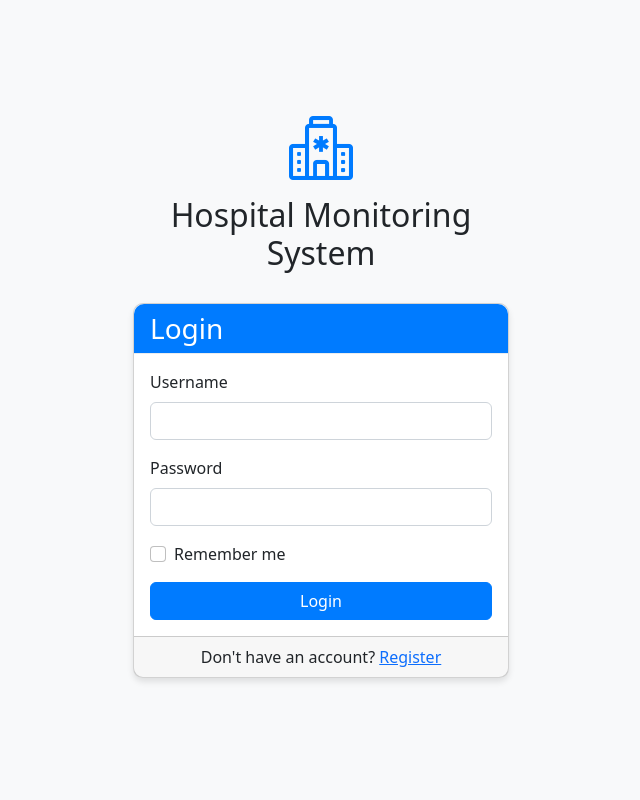
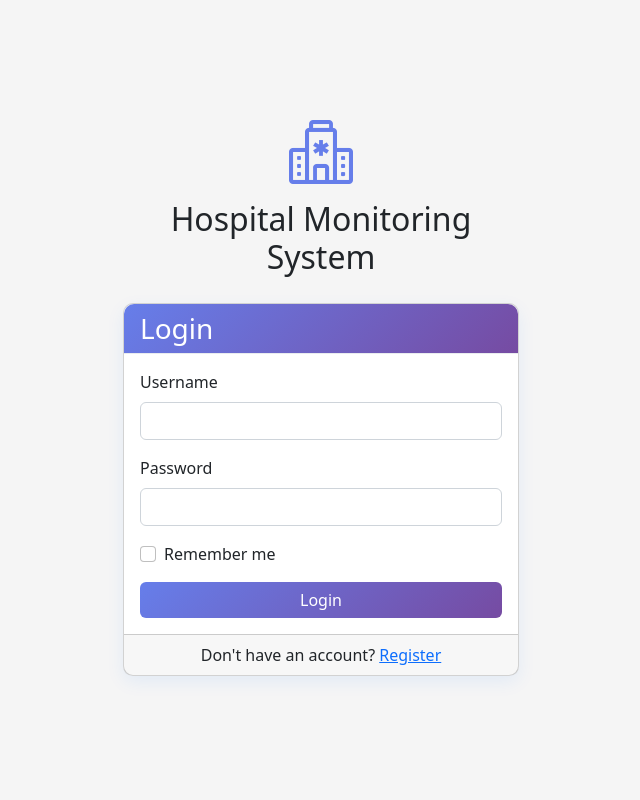
Before and after one commit to KMohnishM/Crypto_Project, a Flask app: page /auth/login in a window 1280 px wide. Shown: the whole page, without its empty margins (319-959 px from the left). Run offline with Flask 2, Linux system fonts and the light colour scheme.

Commit message:
Login update

```diff
--- a/services/web_dashboard/app.py
+++ b/services/web_dashboard/app.py
@@ -284,18 +284,22 @@ with app.app_context():
         try:
             user_count = User.query.count()
             if user_count == 0:
-                # Create admin user
-                admin = User(
-                    username='admin',
-                    email='admin@hospital.com',
-                    first_name='System',
-                    last_name='Administrator',
-                    role='admin'
-                )
-                admin.set_password('admin')
-                db.session.add(admin)
-                db.session.commit()
-                print("✅ Created default admin user: username=admin, password=admin")
+                # Optionally create default admin user
+                CREATE_DEFAULT_ADMIN = os.getenv('CREATE_DEFAULT_ADMIN', 'true').lower() == 'true'
+                if CREATE_DEFAULT_ADMIN:
+                    admin = User(
+                        username='admin',
+                        email='admin@hospital.com',
+                        first_name='System',
+                        last_name='Administrator',
+                        role='admin'
+                    )
+                    admin.set_password('admin')
+                    db.session.add(admin)
+                    db.session.commit()
+                    print("✅ Created default admin user: username=admin, password=admin")
+                else:
+                    print("ℹ️  Skipping creation of default admin (CREATE_DEFAULT_ADMIN=false)")
             else:
                 print(f"ℹ️  Database has {user_count} users already")
         except Exception as user_error:
--- a/services/web_dashboard/routes/auth.py
+++ b/services/web_dashboard/routes/auth.py
@@ -11,7 +11,6 @@ auth = Blueprint('auth', __name__)
 def login():
     if current_user.is_authenticated:
         return redirect(url_for('main.index'))
-
     if request.method == 'POST':
         username = request.form.get('username')
         password = request.form.get('password')
@@ -19,9 +18,14 @@ def login():
 
         user = User.query.filter_by(username=username).first()
 
-        # Check if user exists and password is correct
-        if not user or not user.check_password(password):
-            flash('Please check your login details and try again.')
+        # If user does not exist, redirect to registration
+        if not user:
+            flash('Account not found. Please register first.')
+            return redirect(url_for('auth.register'))
+
+        # If user exists but password is wrong, stay on login
+        if not user.check_password(password):
+            flash('Incorrect password. Please try again.')
             return redirect(url_for('auth.login'))
 
         # If user exists and is inactive
--- a/services/web_dashboard/templates/auth/login.html
+++ b/services/web_dashboard/templates/auth/login.html
@@ -9,32 +9,41 @@
     <link rel="stylesheet" href="{{ url_for('static', filename='css/style.css') }}">
     <style>
         body {
-            background-color: #f8f9fa;
+            background-color: #f5f5f5; /* match dashboard body background */
+            min-height: 100vh;
+            display: flex;
+            align-items: center;
         }
         .login-container {
-            max-width: 400px;
-            margin: 100px auto;
+            max-width: 420px;
+            margin: 90px auto;
         }
         .card {
             border-radius: 10px;
-            box-shadow: 0 4px 6px rgba(0, 0, 0, 0.1);
+            box-shadow: 0 6px 18px rgba(13, 110, 253, 0.08);
         }
         .card-header {
-            background-color: #007bff;
+            background: linear-gradient(135deg, #667eea 0%, #764ba2 100%);
             color: white;
             border-radius: 10px 10px 0 0 !important;
         }
         .btn-primary {
-            background-color: #007bff;
-            border-color: #007bff;
+            background: linear-gradient(135deg, #667eea 0%, #764ba2 100%);
+            border: none;
+            color: white;
         }
         .logo {
             text-align: center;
-            margin-bottom: 30px;
+            margin-bottom: 26px;
         }
         .logo i {
             font-size: 64px;
-            color: #007bff;
+            color: #667eea;
+        }
+        .btn-outline-hero {
+            border: 2px solid #667eea;
+            color: #667eea;
+            background: white;
         }
     </style>
 </head>
```
Also changed, not shown: services/web_dashboard/simple_db_init.py (+11 -9 lines), services/web_dashboard/templates/auth/register.html (+9 -5 lines), services/web_dashboard/instance/healthcare.db, 1 other file.
